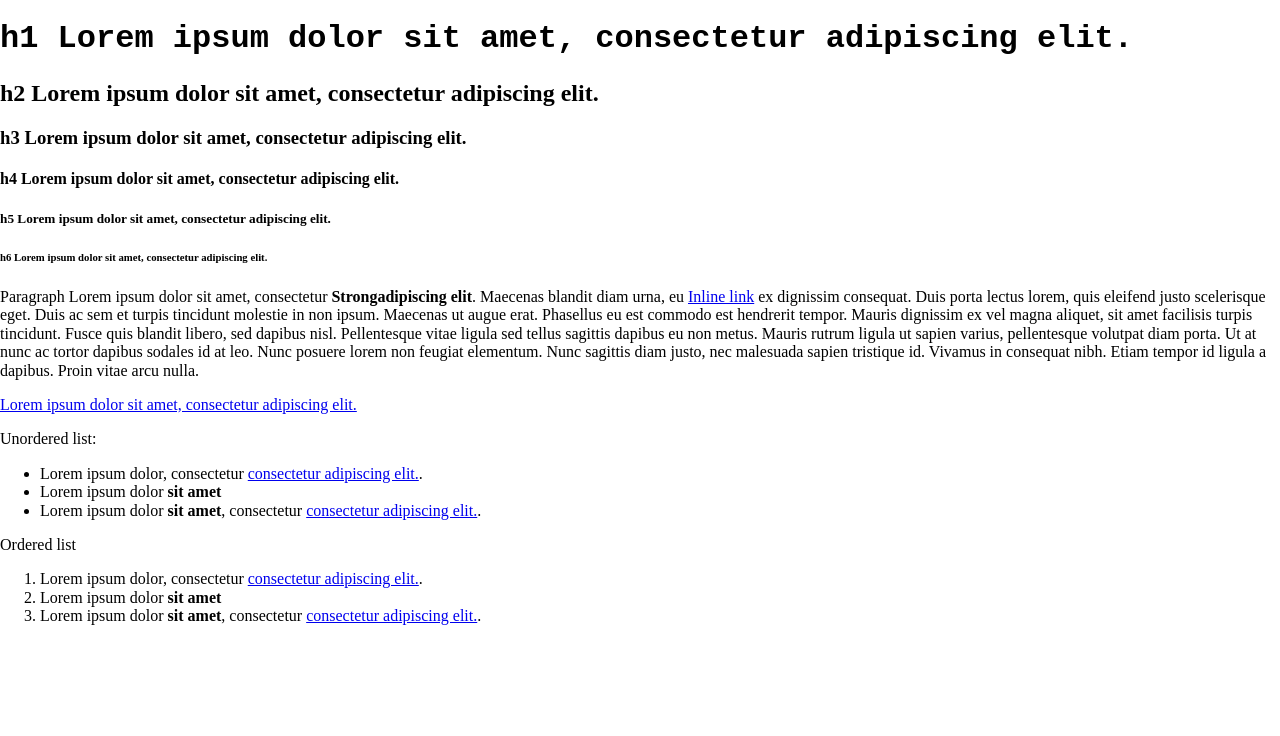
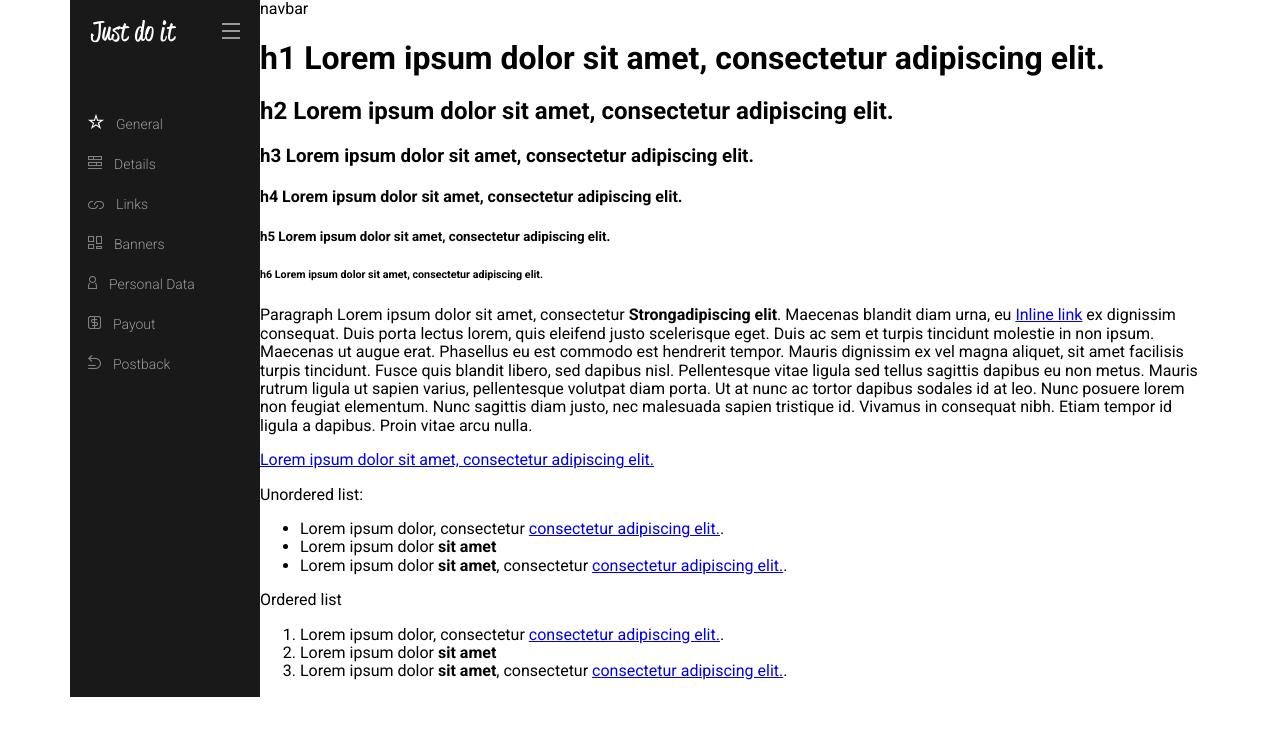
Before and after one commit to MaciejKut/admin-panel, a website: page styleguide.html in a window 1280 px wide. Drawn offline with nearby package versions, Linux system fonts and the light colour scheme; files that its build step writes are made by us from their sources.

Commit message:
Add aside section

```diff
--- a/sass/_layout.scss
+++ b/sass/_layout.scss
@@ -0,0 +1,50 @@
+*,
+*:after,
+*:before {
+    box-sizing: border-box;
+}
+
+.container {
+    width: 100%;
+    max-width: 1170px;
+    margin: 0 auto;
+    padding-left: 15px;
+    padding-right: 15px;
+}
+
+.container-fluid {
+    width: 100%;
+    padding-left: 15px;
+    padding-right: 15px;
+}
+
+.row {
+    display: flex;
+    flex-wrap: wrrap;
+}
+
+@mixin grid($prefix) {
+    @for $i from 1 through 12 {
+        .col-#{$prefix}-#{$i} {
+            $width: 100% / 12 * $i;
+            flex: 0 0 $width;
+            max-width: $width;
+        }
+    }
+}
+
+@media(max-width: 767px) {
+    @include grid('sm');
+}
+
+@media(min-width: 768px) {
+    @include grid('md');
+}
+
+@media(min-width: 992px) {
+    @include grid('lg');
+}
+
+@media(min-width: 1200px) {
+    @include grid('xl');
+}
--- a/sass/_variables.scss
+++ b/sass/_variables.scss
@@ -1,14 +1,20 @@
+/* Used fonts*/
+@import url('https://fonts.googleapis.com/css?family=Roboto:300,400,500,700&subset=latin-ext');
+
 /* Colors */
-$paragraph-color: #000000;
-$brand-main-color: #ff0000;
+
+$bg-color1: #191919;
+$bg-color1-hover: #282828;
+$bg-color-border-hover:#f58220;
+$bg-color2: #f5f5f2;
+$df-font-color: #a6a6a6;
+$aside-font-color: #999999;
+$aside-font-color-hover: #ffffff;
 
 /* Font sizes */
+
 $paragraph-font-size: 16px;
+/* Fonts */
 
-/* Fonts */
-$brand-font: "Open Sans",
-Helvetica,
-Arial;
-$paragraph-font: "Open Sans",
-Helvetica,
-Arial;
+$default-font: 'Roboto',
+sans-serif;
--- /dev/null
+++ b/sass/sections/_aside.scss
@@ -0,0 +1,67 @@
+.leftNav {
+    background-color: $bg-color1;
+    color: $aside-font-color;
+
+    .leftNavHeader {
+        padding: 20px 20px 20px;
+
+        .logo {
+            display: flex;
+            justify-content: space-between;
+            padding-bottom: 20px;
+
+
+            .hamburger {
+                padding-top: 3px;
+
+                &:hover {
+                    transform: scale(1.1);
+                }
+
+            }
+        }
+
+    }
+
+    .navigation {
+        ul {
+            display: block;
+            padding: 0;
+
+            .menuItem {
+                display: block;
+                line-height: 14px;
+                height: 40px;
+
+                &:hover {
+                    background-color: $bg-color1-hover;
+                    border-left: 4px solid $bg-color-border-hover;
+                }
+
+                .iconMenu {
+                    width: 12px;
+                    padding-left: 18px;
+                    padding-right: 12px;
+
+                }
+
+                a {
+                    color: $aside-font-color;
+                    font-family: Roboto;
+                    font-size: 14px;
+                    font-weight: 300;
+                    line-height: 42px;
+                    text-decoration: none;
+
+                    &:hover {
+                        color: $aside-font-color-hover;
+                    }
+                }
+            }
+
+        }
+    }
+
+
+
+}
--- a/sass/style.scss
+++ b/sass/style.scss
@@ -2,8 +2,8 @@
 @import "mixins";
 @import "normalize";
 @import "layout";
+@import 'sections/_aside.scss';
 
-h1 {
-    font-family: 'Courier New', Courier, monospace;
-    font-size: 32px;
+body {
+    font-family: $default-font;
 }
--- a/styleguide.html
+++ b/styleguide.html
@@ -11,22 +11,82 @@
 </head>
 
 <body>
+
+    <div class="container">
+        <div class="row">
+            <div class="col-md-2 leftNav">
+                <div class="leftNavHeader">
+
+                    <div class="logo">
+                        <div><img src="images/logo.png" alt /></div>
+                        <div><img src="images/hamburger.png" class="hamburger" alt /></div>
+                    </div>
+                </div>
+                <div class="navigation">
+                    <ul>
+                        <li class="menuItem"><a href="#"><span class="iconMenu"><img src="images/icons/icon-general.png" /></span>General</a></li>
+                        <li class="menuItem"><a href="#"><span class="iconMenu"><img src="images/icons/icon-details.png" /></span>Details</a></li>
+                        <li class="menuItem"><a href="#"><span class="iconMenu"><img src="images/icons/icon-links.png" /></span>Links</a></li>
+                        <li class="menuItem"><a href="#"><span class="iconMenu"><img src="images/icons/icon-banners.png" /></span>Banners</a></li>
+                        <li class="menuItem"><a href="#"><span class="iconMenu"><img src="images/icons/icon-personal.png" /></span>Personal
+                                Data</a></li>
+                        <li class="menuItem"><a href="#"><span class="iconMenu"><img src="images/icons/icon-payout.png" /></span>Payout</a></li>
+                        <li class="menuItem"><a href="#"><span class="iconMenu"><img src="images/icons/icon-postbox.png" /></span>Postback</a></li>
+
+                    </ul>
+                </div>
+
+            </div>
+
+            <div class="col-md-10">
+                <div class="navTop">
+                    navbar
+                </div>
+
+
+
+                <div class="row">
+
+                    <div class="content-wrapper">
+
                         <h1> h1 Lorem ipsum dolor sit amet, consectetur adipiscing elit.</h1>
                         <h2>h2 Lorem ipsum dolor sit amet, consectetur adipiscing elit.</h2>
                         <h3>h3 Lorem ipsum dolor sit amet, consectetur adipiscing elit.</h3>
                         <h4>h4 Lorem ipsum dolor sit amet, consectetur adipiscing elit.</h4>
                         <h5>h5 Lorem ipsum dolor sit amet, consectetur adipiscing elit.</h5>
                         <h6>h6 Lorem ipsum dolor sit amet, consectetur adipiscing elit.</h6>
-    <p>Paragraph Lorem ipsum dolor sit amet, consectetur <strong> Strongadipiscing elit</strong>. Maecenas blandit diam
+                        <p>Paragraph Lorem ipsum dolor sit amet, consectetur <strong> Strongadipiscing elit</strong>.
+                            Maecenas
+                            blandit
+                            diam
                             urna, eu <a href="#">Inline link</a>
-        ex dignissim consequat. Duis porta lectus lorem, quis eleifend justo scelerisque eget. Duis ac sem et turpis
-        tincidunt molestie in non ipsum. Maecenas ut augue erat. Phasellus eu est commodo est hendrerit tempor. Mauris
-        dignissim ex vel magna aliquet, sit amet facilisis turpis tincidunt. Fusce quis blandit libero, sed dapibus
+                            ex dignissim consequat. Duis porta lectus lorem, quis eleifend justo scelerisque eget. Duis
+                            ac
+                            sem
+                            et
+                            turpis
+                            tincidunt molestie in non ipsum. Maecenas ut augue erat. Phasellus eu est commodo est
+                            hendrerit
+                            tempor.
+                            Mauris
+                            dignissim ex vel magna aliquet, sit amet facilisis turpis tincidunt. Fusce quis blandit
+                            libero,
+                            sed
+                            dapibus
                             nisl.
-        Pellentesque vitae ligula sed tellus sagittis dapibus eu non metus. Mauris rutrum ligula ut sapien varius,
-        pellentesque volutpat diam porta. Ut at nunc ac tortor dapibus sodales id at leo. Nunc posuere lorem non
+                            Pellentesque vitae ligula sed tellus sagittis dapibus eu non metus. Mauris rutrum ligula ut
+                            sapien
+                            varius,
+                            pellentesque volutpat diam porta. Ut at nunc ac tortor dapibus sodales id at leo. Nunc
+                            posuere
+                            lorem
+                            non
                             feugiat
-        elementum. Nunc sagittis diam justo, nec malesuada sapien tristique id. Vivamus in consequat nibh. Etiam tempor
+                            elementum. Nunc sagittis diam justo, nec malesuada sapien tristique id. Vivamus in
+                            consequat
+                            nibh.
+                            Etiam
+                            tempor
                             id
                             ligula a dapibus. Proin vitae arcu nulla.</p>
                         <a href="#">Lorem ipsum dolor sit amet, consectetur adipiscing elit.</a>
@@ -34,14 +94,23 @@
                         <ul>
                             <li>Lorem ipsum dolor, consectetur <a href="#">consectetur adipiscing elit.</a>.</li>
                             <li>Lorem ipsum dolor <strong>sit amet</strong></li>
-        <li>Lorem ipsum dolor <strong>sit amet</strong>, consectetur <a href="#">consectetur adipiscing elit.</a>.</li>
+                            <li>Lorem ipsum dolor <strong>sit amet</strong>, consectetur <a href="#">consectetur
+                                    adipiscing
+                                    elit.</a>.</li>
                         </ul>
                         <p>Ordered list</p>
                         <ol>
                             <li>Lorem ipsum dolor, consectetur <a href="#">consectetur adipiscing elit.</a>.</li>
                             <li>Lorem ipsum dolor <strong>sit amet</strong></li>
-        <li>Lorem ipsum dolor <strong>sit amet</strong>, consectetur <a href="#">consectetur adipiscing elit.</a>.</li>
+                            <li>Lorem ipsum dolor <strong>sit amet</strong>, consectetur <a href="#">consectetur
+                                    adipiscing
+                                    elit.</a>.</li>
                         </ol>
+                    </div>
+                </div>
+            </div>
+        </div>
+    </div>
 </body>
 
 </html>
```
Also changed, not shown: images/hamburger.png (added), images/icons/icon-banners.png (added), images/icons/icon-details.png (added), images/icons/icon-general.png (added), images/icons/icon-links.png (added), images/icons/icon-payout.png (added), images/icons/icon-personal.png (added), images/icons/icon-postbox.png (added), images/logo.png (added). Lines whose indentation alone changed are shown as unchanged.
